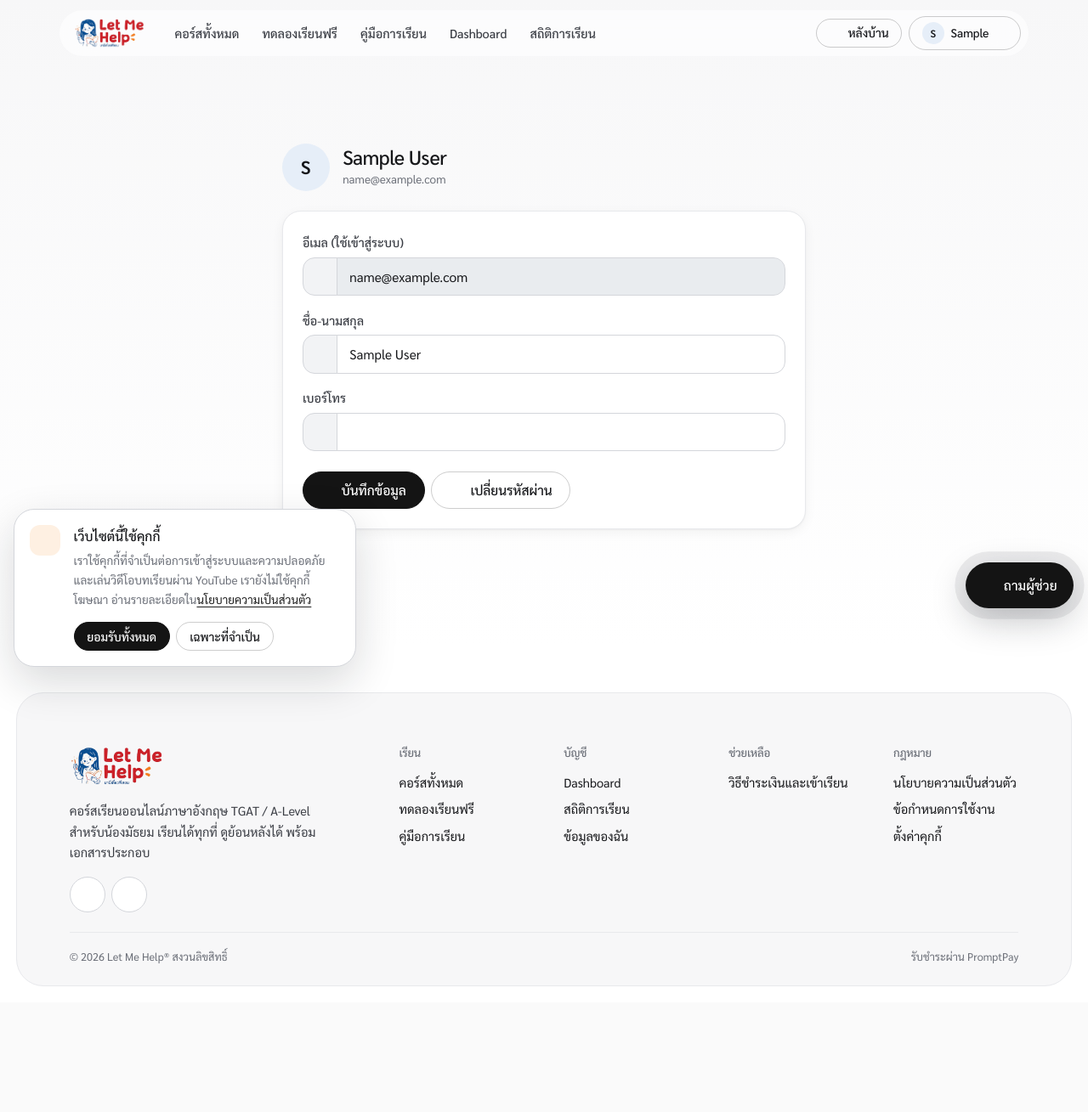
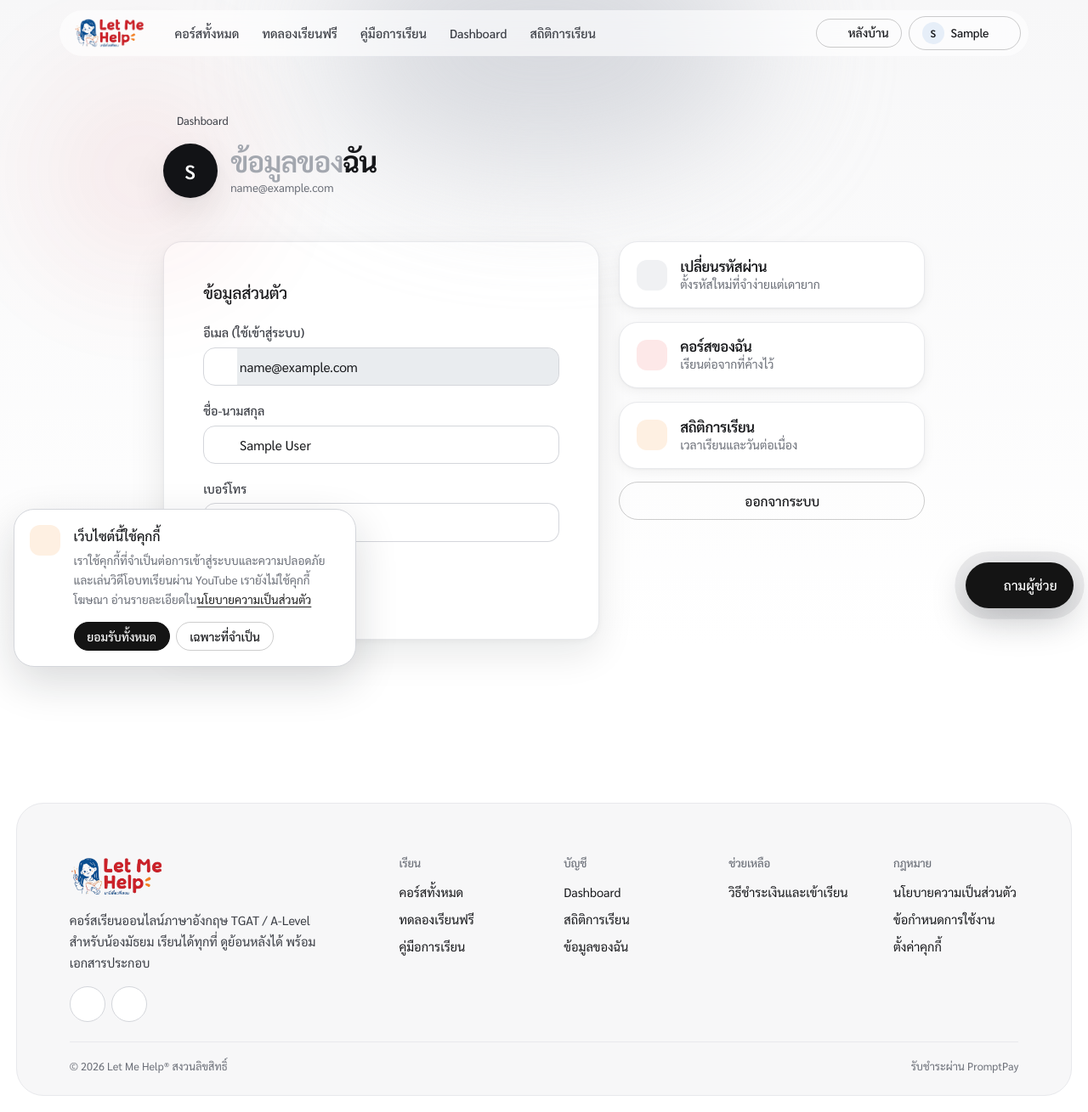
Before and after one commit to lalitx999/letmehelp, a Django app: page /accounts/profile/ in a window 1280 px wide. Shown: the whole page at 85% size. Before the commit the page ends 1161 px from the top, so only its background shows below. Run offline with Django 5.2, Linux system fonts and the light colour scheme; the visitor is signed in with stand-in values (Sample User, id 1); data that the repository does not hold is empty; parts of the project's set-up code (start-up, migrations or seed data) failed here and were passed over; some libraries are stand-ins or nearby versions.

Commit message:
ดีไซน์ v2: หน้าเข้าสู่ระบบ สมัครสมาชิก ข้อมูลของฉัน เปลี่ยนรหัสผ่าน
- การ์ดฟอร์มกระจกบนพื้นแสงฟุ้ง ช่องกรอกไอคอน+ช่องเป็นชิ้นเดียว โฟกัสทั้งกลุ่ม
- หน้าข้อมูลของฉัน: ฟอร์ม + ทางลัด (เปลี่ยนรหัส/คอร์สของฉัน/สถิติ/ออกจากระบบ)

Co-Authored-By: Claude Opus 5.5 <noreply@anthropic.com>

```diff
--- a/static/css/site.css
+++ b/static/css/site.css
@@ -136,7 +136,12 @@ p a, .state a, .crumbs a:hover, .site-footer a:not(.btn):hover { text-decoration
 .form-control, .form-select { border: 1px solid var(--line-strong); border-radius: 14px; padding: .65rem .95rem; background-color: var(--paper); transition: border-color .15s, box-shadow .15s; }
 .form-control-lg { padding: .8rem 1.05rem; font-size: 1.05rem; }
 .form-control:focus, .form-select:focus { border-color: var(--ink); box-shadow: 0 0 0 .2rem rgba(30, 30, 30, .08); }
-.input-group-text { background: var(--panel); border: 1px solid var(--line-strong); color: var(--muted); border-radius: 14px; }
+.input-group-text { background: var(--paper); border: 1px solid var(--line-strong); color: var(--muted); border-radius: 14px; }
+.input-group > .input-group-text + .form-control { border-left: 0; padding-left: .2rem; }
+.input-group:focus-within > .input-group-text, .input-group:focus-within > .btn { border-color: var(--ink); color: var(--ink); }
+.input-group:focus-within > .form-control { box-shadow: none; }
+.input-group:focus-within { border-radius: 14px; box-shadow: 0 0 0 .2rem rgba(22, 23, 26, .08); }
+.pw-toggle { --bs-btn-bg: var(--paper); --bs-btn-border-color: var(--line-strong); border-left: 0; }
 .input-group > .form-control:not(:first-child), .input-group > .btn:not(:first-child) { border-top-left-radius: 0; border-bottom-left-radius: 0; }
 .input-group > .input-group-text:not(:last-child) { border-top-right-radius: 0; border-bottom-right-radius: 0; }
 .input-group > .btn { border-radius: 0 14px 14px 0; }
@@ -354,12 +359,19 @@ a.tile:hover { color: var(--ink); }
 .mini-file + .mini-file { margin-top: .5rem; }
 
 /* ---- Auth ---------------------------------------------------------------- */
-.auth { min-height: calc(100vh - 150px); display: grid; align-items: center; padding-block: 2rem 3rem; }
+.auth { position: relative; isolation: isolate; min-height: calc(100vh - 150px); display: grid; align-items: center; padding-block: 2rem 3rem; }
+.auth::before, .auth::after { content: ""; position: absolute; z-index: -1; border-radius: 50%; filter: blur(90px); pointer-events: none; }
+.auth::before { width: 34vw; height: 34vw; left: -6vw; top: 8%; background: var(--lmh-red); opacity: .1; }
+.auth::after { width: 36vw; height: 36vw; right: -8vw; bottom: 0; background: var(--lmh-blue); opacity: .1; }
+.auth-shell { border-radius: var(--r-lg); background: var(--glass-strong); border: 1px solid var(--glass-line); backdrop-filter: var(--blur); -webkit-backdrop-filter: var(--blur); box-shadow: var(--shadow-lg); }
+.auth-card h1 { font-size: clamp(1.6rem, 3vw, 2rem); font-weight: 700; letter-spacing: -.03em; }
+.auth-alt { display: flex; align-items: center; justify-content: center; gap: .75rem; margin-top: 1.5rem; padding-top: 1.25rem; border-top: 1px solid var(--line); color: var(--muted); font-size: .95rem; }
 .auth > .row { width: 100%; }  /* ไอเท็มใน grid ที่มี margin:auto จะหดตามเนื้อหา ต้องกำหนดความกว้างเต็ม */
-.auth-photo { position: relative; height: 170px; border-radius: 22px; overflow: hidden; background: var(--panel); }
+.auth-photo { position: relative; height: 170px; border-radius: calc(var(--r-lg) - 10px); overflow: hidden; background: var(--panel); }
 .auth-photo img { position: absolute; inset: 0; width: 100%; height: 100%; object-fit: cover; }
-.auth-photo-cap { position: absolute; left: 1rem; right: 1rem; bottom: 1rem; background: rgba(255, 255, 255, .94); border-radius: 20px; padding: 1.1rem 1.2rem; }
-@media (min-width: 992px) { .auth-photo { height: 100%; min-height: 560px; border-radius: 26px; } }
+.auth-photo-cap { position: absolute; left: .9rem; right: .9rem; bottom: .9rem; background: var(--glass-strong); border: 1px solid var(--glass-line); backdrop-filter: var(--blur); -webkit-backdrop-filter: var(--blur); border-radius: 20px; padding: 1.1rem 1.2rem; }
+.auth-photo-cap p { font-size: 1.05rem; line-height: 1.45; }
+@media (min-width: 992px) { .auth-photo { height: 100%; min-height: 560px; } }
 .auth-side li { display: flex; gap: .8rem; align-items: flex-start; margin-bottom: 1.2rem; }
 .auth-side li strong { display: block; font-size: 1rem; font-weight: 500; }
 .auth-side li span { color: var(--muted); font-size: .92rem; line-height: 1.5; }
--- a/templates/accounts/_side.html
+++ b/templates/accounts/_side.html
@@ -2,7 +2,7 @@
 <div class="auth-photo">
   <img src="{% static image %}" alt="" loading="eager">
   <div class="auth-photo-cap d-none d-lg-block">
-    <span class="lbl d-block mb-2">{{ label }}</span>
+    <span class="lbl mb-2">{{ label }}</span>
     <p class="mb-3 fw-medium">{{ heading }}</p>
     <div class="d-flex flex-wrap gap-2">
       <span class="chip is-blue">{% icon "collection-play" %} ดูย้อนหลังได้</span>
--- a/templates/accounts/login.html
+++ b/templates/accounts/login.html
@@ -3,7 +3,7 @@
 {% block title %}เข้าสู่ระบบ — Let Me Help{% endblock %}
 {% block content %}
 <div class="container auth">
-  <div class="row g-0 surface overflow-hidden mx-auto" style="max-width: 920px;">
+  <div class="row g-0 auth-shell overflow-hidden mx-auto" style="max-width: 920px;">
     <div class="col-lg-5 p-2 p-lg-3">{% include "accounts/_side.html" with image="img/covers/auth-login.jpg" label="ยินดีต้อนรับกลับมา" heading="เข้าสู่ระบบเพื่อเรียนต่อจากที่ค้างไว้" %}</div>
     <div class="col-lg-7">
       <div class="auth-card">
@@ -21,9 +21,9 @@
             <label class="form-label" for="{{ form.password.id_for_label }}">รหัสผ่าน</label>
             <div class="input-group input-group-lg"><span class="input-group-text">{% icon "lock" %}</span>{{ form.password }}<button type="button" class="btn btn-light pw-toggle" data-pw-toggle="#{{ form.password.id_for_label }}" aria-label="แสดงรหัสผ่าน">{% icon "eye" %}</button></div>
           </div>
-          <button class="btn btn-primary btn-lg w-100">เข้าสู่ระบบ {% icon "arrow-right" "icon-arrow" %}</button>
+          <button class="btn btn-dark btn-lg w-100">เข้าสู่ระบบ {% icon "arrow-right" "icon-arrow" %}</button>
         </form>
-        <p class="text-center text-secondary mt-4 mb-0">ยังไม่มีบัญชี? <a href="{% url 'accounts:register' %}" class="fw-semibold">สมัครสมาชิก</a></p>
+        <div class="auth-alt">ยังไม่มีบัญชี? <a href="{% url 'accounts:register' %}" class="btn btn-outline-dark btn-sm">สมัครสมาชิกฟรี</a></div>
       </div>
     </div>
   </div>
--- a/templates/accounts/profile.html
+++ b/templates/accounts/profile.html
@@ -2,17 +2,35 @@
 {% load ui %}
 {% block title %}ข้อมูลของฉัน — Let Me Help{% endblock %}
 {% block content %}
-<div class="container section" style="max-width: 640px;">
-  <div class="d-flex align-items-center gap-3 mb-4">
-    <span class="avatar" style="width:56px;height:56px;font-size:1.4rem">{{ user.full_name|initial }}</span>
-    <div><h1 class="h4 mb-0">{{ user.full_name }}</h1><div class="text-secondary small">{{ user.email }}</div></div>
+<section class="page-hero">
+  <div class="container" style="max-width: 920px;">
+    <nav class="crumbs"><a href="{% url 'learning:my_courses' %}">{% icon "arrow-left" %} Dashboard</a></nav>
+    <div class="d-flex align-items-center gap-3 mt-3">
+      <span class="avatar" style="width:64px;height:64px;font-size:1.5rem;background:var(--night);color:#fff;box-shadow:var(--shadow-md)">{{ user.full_name|initial }}</span>
+      <div class="min-w-0"><h1 class="my-0" style="font-size:clamp(1.6rem,3.5vw,2.2rem)"><span class="soft">ข้อมูลของ</span>ฉัน</h1><div class="text-secondary small text-truncate">{{ user.email }}</div></div>
+    </div>
   </div>
-  <form method="post" class="surface p-4">
-    {% csrf_token %}
-    <div class="mb-3"><label class="form-label">อีเมล (ใช้เข้าสู่ระบบ)</label><div class="input-group"><span class="input-group-text">{% icon "envelope" %}</span><input class="form-control" value="{{ user.email }}" disabled></div></div>
-    <div class="mb-3"><label class="form-label" for="{{ form.full_name.id_for_label }}">ชื่อ-นามสกุล</label><div class="input-group"><span class="input-group-text">{% icon "person" %}</span>{{ form.full_name }}</div>{% for e in form.full_name.errors %}<div class="text-danger small">{{ e }}</div>{% endfor %}</div>
-    <div class="mb-4"><label class="form-label" for="{{ form.phone.id_for_label }}">เบอร์โทร</label><div class="input-group"><span class="input-group-text">{% icon "telephone" %}</span>{{ form.phone }}</div>{% for e in form.phone.errors %}<div class="text-danger small">{{ e }}</div>{% endfor %}</div>
-    <div class="d-flex flex-wrap gap-2"><button class="btn btn-dark">{% icon "check2" %} บันทึกข้อมูล</button><a href="{% url 'accounts:password_change' %}" class="btn btn-outline-dark">{% icon "lock" %} เปลี่ยนรหัสผ่าน</a></div>
-  </form>
+</section>
+<div class="container section pt-2" style="max-width: 920px;">
+  <div class="row g-4">
+    <div class="col-md-7">
+      <form method="post" class="surface p-4 p-lg-5" style="box-shadow: var(--shadow-md);">
+        {% csrf_token %}
+        <h2 class="h5 mb-4">ข้อมูลส่วนตัว</h2>
+        <div class="mb-3"><label class="form-label">อีเมล (ใช้เข้าสู่ระบบ)</label><div class="input-group"><span class="input-group-text">{% icon "envelope" %}</span><input class="form-control" value="{{ user.email }}" disabled></div></div>
+        <div class="mb-3"><label class="form-label" for="{{ form.full_name.id_for_label }}">ชื่อ-นามสกุล</label><div class="input-group"><span class="input-group-text">{% icon "person" %}</span>{{ form.full_name }}</div>{% for e in form.full_name.errors %}<div class="text-danger small">{{ e }}</div>{% endfor %}</div>
+        <div class="mb-4"><label class="form-label" for="{{ form.phone.id_for_label }}">เบอร์โทร</label><div class="input-group"><span class="input-group-text">{% icon "telephone" %}</span>{{ form.phone }}</div>{% for e in form.phone.errors %}<div class="text-danger small">{{ e }}</div>{% endfor %}</div>
+        <button class="btn btn-dark">{% icon "check2" %} บันทึกข้อมูล</button>
+      </form>
+    </div>
+    <div class="col-md-5">
+      <div class="d-grid gap-3">
+        <a href="{% url 'accounts:password_change' %}" class="surface tile hover-lift"><span class="icon-chip sm is-ink">{% icon "lock" %}</span><div><h3>เปลี่ยนรหัสผ่าน</h3><p>ตั้งรหัสใหม่ที่จำง่ายแต่เดายาก</p></div><span class="go">{% icon "arrow-right" %}</span></a>
+        <a href="{% url 'learning:my_courses' %}" class="surface tile hover-lift"><span class="icon-chip sm is-red">{% icon "collection-play" %}</span><div><h3>คอร์สของฉัน</h3><p>เรียนต่อจากที่ค้างไว้</p></div><span class="go">{% icon "arrow-right" %}</span></a>
+        <a href="{% url 'learning:study' %}" class="surface tile hover-lift"><span class="icon-chip sm is-orange">{% icon "graph-up" %}</span><div><h3>สถิติการเรียน</h3><p>เวลาเรียนและวันต่อเนื่อง</p></div><span class="go">{% icon "arrow-right" %}</span></a>
+        <form method="post" action="{% url 'accounts:logout' %}">{% csrf_token %}<button class="btn btn-outline-dark w-100">{% icon "box-arrow-right" %} ออกจากระบบ</button></form>
+      </div>
+    </div>
+  </div>
 </div>
 {% endblock %}
--- a/templates/accounts/register.html
+++ b/templates/accounts/register.html
@@ -3,7 +3,7 @@
 {% block title %}สมัครสมาชิก — Let Me Help{% endblock %}
 {% block content %}
 <div class="container auth">
-  <div class="row g-0 surface overflow-hidden mx-auto" style="max-width: 980px;">
+  <div class="row g-0 auth-shell overflow-hidden mx-auto" style="max-width: 980px;">
     <div class="col-lg-5 p-2 p-lg-3">{% include "accounts/_side.html" with image="img/covers/auth-register.jpg" label="เริ่มต้นใช้งาน" heading="สมัครสมาชิกไม่กี่ช่อง ก็เริ่มเรียนได้เลย" %}</div>
     <div class="col-lg-7">
       <div class="auth-card">
@@ -47,9 +47,9 @@
             <label class="form-check-label small" for="{{ form.accept_terms.id_for_label }}">ฉันได้อ่านและยอมรับ <a href="{% url 'core:terms' %}" target="_blank" rel="noopener">ข้อกำหนดการใช้งาน</a> และ <a href="{% url 'core:privacy' %}" target="_blank" rel="noopener">นโยบายความเป็นส่วนตัว</a> (ผู้สมัครอายุต่ำกว่า 20 ปี ควรได้รับความยินยอมจากผู้ปกครอง)</label>
             {% for e in form.accept_terms.errors %}<div class="text-danger small mt-1">{{ e }}</div>{% endfor %}
           </div>
-          <button class="btn btn-primary btn-lg w-100">สมัครสมาชิก {% icon "arrow-right" "icon-arrow" %}</button>
+          <button class="btn btn-dark btn-lg w-100">สมัครสมาชิก {% icon "arrow-right" "icon-arrow" %}</button>
         </form>
-        <p class="text-center text-secondary mt-4 mb-0">มีบัญชีแล้ว? <a href="{% url 'accounts:login' %}" class="fw-semibold">เข้าสู่ระบบ</a></p>
+        <div class="auth-alt">มีบัญชีแล้ว? <a href="{% url 'accounts:login' %}" class="btn btn-outline-dark btn-sm">เข้าสู่ระบบ</a></div>
       </div>
     </div>
   </div>
```
Also changed, not shown: templates/accounts/password_change.html (+10 -5 lines).
